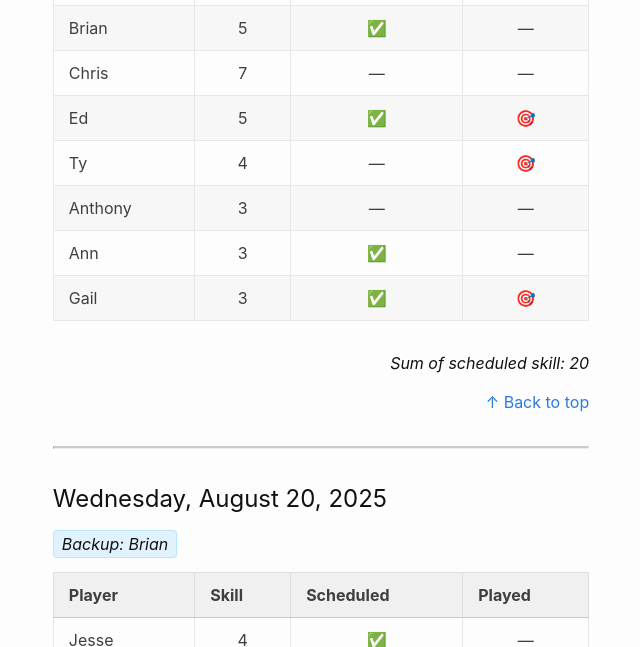
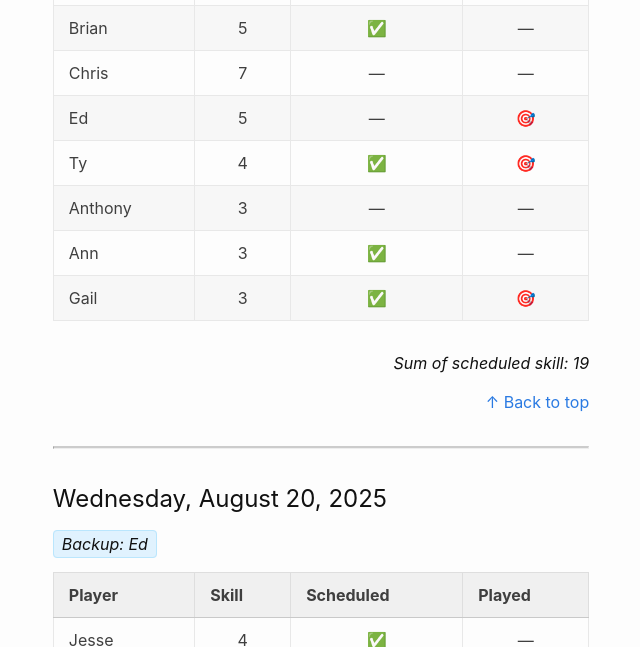
Before and after one commit to jessefitz/sidespins, a Jekyll site: the page built from schedule.html, in a window 1280 px wide and 900 px high, scrolled down 1707 px. Shown: the part 152-799 px from the top of the window, without its empty margins (319-959 px from the left). Built offline with Jekyll 4.4.1, drawn with Linux system fonts in a browser that asks for light colours.

Commit message:
Update schedule.yml

```diff
--- a/_data/schedule.yml
+++ b/_data/schedule.yml
@@ -16,14 +16,14 @@
     - { name: Jesse,   scheduled: true, played: true }
     - { name: Brian,   scheduled: true,  played: false }
     - { name: Chris,   scheduled: false,  played: false }
-    - { name: Ed,      scheduled: true,  played: true }
-    - { name: Ty,      scheduled: false, played: true }
+    - { name: Ed,      scheduled: false,  played: true }
+    - { name: Ty,      scheduled: true, played: true }
     - { name: Anthony, scheduled: false, played: false }
     - { name: Ann,     scheduled: true,  played: false }
     - { name: Gail,    scheduled: true,  played: true }
 
 - date: 2025-08-20
-  backup: Brian
+  backup: Ed
   players:
     - { name: Jesse,   scheduled: true,  played: false }
     - { name: Brian,   scheduled: false, played: false }
```
